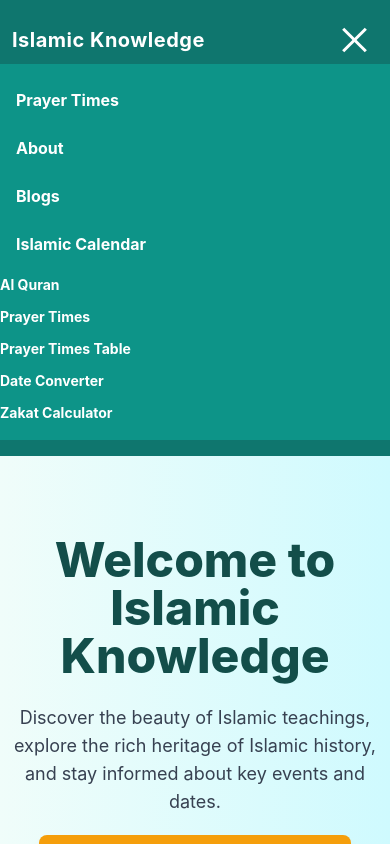
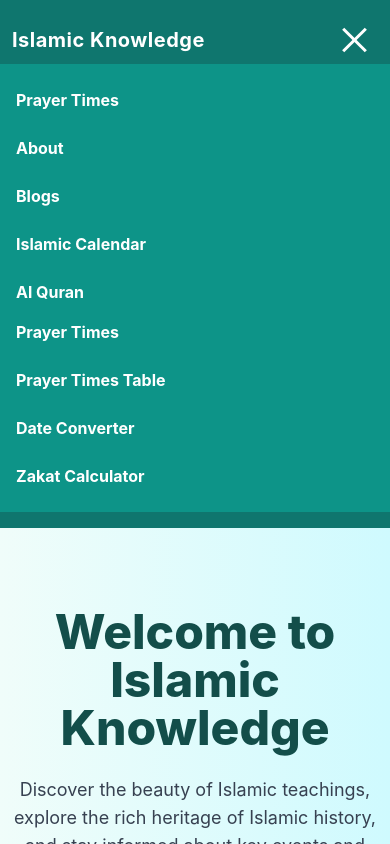
Before and after one commit to somu46/Islamic-calendar, a React (Create React App) app: page / in a window 390 px wide. Both pictures are taken after a click on the button 354 px from the left and 40 px from the top of the page. Shown: the top 844 px of the page. Built offline with nearby package versions, Linux system fonts and the light colour scheme.

Commit message:
`Update Navbar.js to change hover styles from bg to text color`

```diff
--- a/src/Components/Navbar/Navbar.js
+++ b/src/Components/Navbar/Navbar.js
@@ -39,22 +39,25 @@ const Navbar = () => {
               </NavLink>
             </li>
             <li>
-              <NavLink to="/data/islamic-calendar" className="hover:underline">
+              <NavLink
+                to="/data/islamic-calendar"
+                className=" hover:text-teal-500"
+              >
                 Islamic Calendar
               </NavLink>
             </li>
             <li>
-              <NavLink to="#prayers" className="hover:underline">
+              <NavLink to="#prayers" className=" hover:text-teal-500">
                 Prayer Times
               </NavLink>
             </li>
             <li>
-              <NavLink to="#about" className="hover:underline">
+              <NavLink to="#about" className=" hover:text-teal-500">
                 About
               </NavLink>
             </li>
             <li>
-              <NavLink to="#articles" className="hover:underline">
+              <NavLink to="#articles" className=" hover:text-teal-500">
                 Blogs
               </NavLink>
             </li>
@@ -67,7 +70,7 @@ const Navbar = () => {
             <li>
               <NavLink
                 to="#prayers"
-                className="block px-4 py-2 hover:bg-teal-500"
+                className="block px-4 py-2 hover: hover:text-teal-500"
                 onClick={() => setIsMenuOpen(false)}
               >
                 Prayer Times
@@ -76,7 +79,7 @@ const Navbar = () => {
             <li>
               <NavLink
                 to="#about"
-                className="block px-4 py-2 hover:bg-teal-500"
+                className="block px-4 py-2 hover: hover:text-teal-500"
                 onClick={() => setIsMenuOpen(false)}
               >
                 About
@@ -85,7 +88,7 @@ const Navbar = () => {
             <li>
               <NavLink
                 to="#articles"
-                className="block px-4 py-2 hover:bg-teal-500"
+                className="block px-4 py-2 hover: hover:text-teal-500"
                 onClick={() => setIsMenuOpen(false)}
               >
                 Blogs
@@ -94,7 +97,7 @@ const Navbar = () => {
             <li>
               <NavLink
                 to="/data/islamic-calendar"
-                className="block px-4 py-2 hover:bg-teal-500"
+                className="block px-4 py-2 hover: hover:text-teal-500"
                 onClick={() => setIsMenuOpen(false)}
               >
                 Islamic Calendar
@@ -104,23 +107,13 @@ const Navbar = () => {
             <li>
               <NavLink
                 to="/data/al-quran"
-                className={({ isActive }) =>
-                  `text-sm hover:text-blue-500 ${
-                    isActive ? "text-blue-500 font-bold" : ""
-                  }`
-                }
+                className="block px-4 py-2 hover: hover:text-teal-500"
               >
                 Al Quran
               </NavLink>
-            </li>
-            <li>
               <NavLink
                 to="/data/prayer-times"
-                className={({ isActive }) =>
-                  `text-sm hover:text-blue-500 ${
-                    isActive ? "text-blue-500 font-bold" : ""
-                  }`
-                }
+                className="block px-4 py-2 hover: hover:text-teal-500"
               >
                 Prayer Times
               </NavLink>
@@ -128,11 +121,7 @@ const Navbar = () => {
             <li>
               <NavLink
                 to="/data/prayer-times-table"
-                className={({ isActive }) =>
-                  `text-sm hover:text-blue-500 ${
-                    isActive ? "text-blue-500 font-bold" : ""
-                  }`
-                }
+                className="block px-4 py-2 hover: hover:text-teal-500"
               >
                 Prayer Times Table
               </NavLink>
@@ -140,11 +129,7 @@ const Navbar = () => {
             <li>
               <NavLink
                 to="/data/date-converter"
-                className={({ isActive }) =>
-                  `text-sm hover:text-blue-500 ${
-                    isActive ? "text-blue-500 font-bold" : ""
-                  }`
-                }
+                className="block px-4 py-2 hover: hover:text-teal-500"
               >
                 Date Converter
               </NavLink>
@@ -152,11 +137,7 @@ const Navbar = () => {
             <li>
               <NavLink
                 to="/data/zakat-calculator"
-                className={({ isActive }) =>
-                  `text-sm hover:text-blue-500 ${
-                    isActive ? "text-blue-500 font-bold" : ""
-                  }`
-                }
+                className="block px-4 py-2 hover: hover:text-teal-500"
               >
                 Zakat Calculator
               </NavLink>
```
